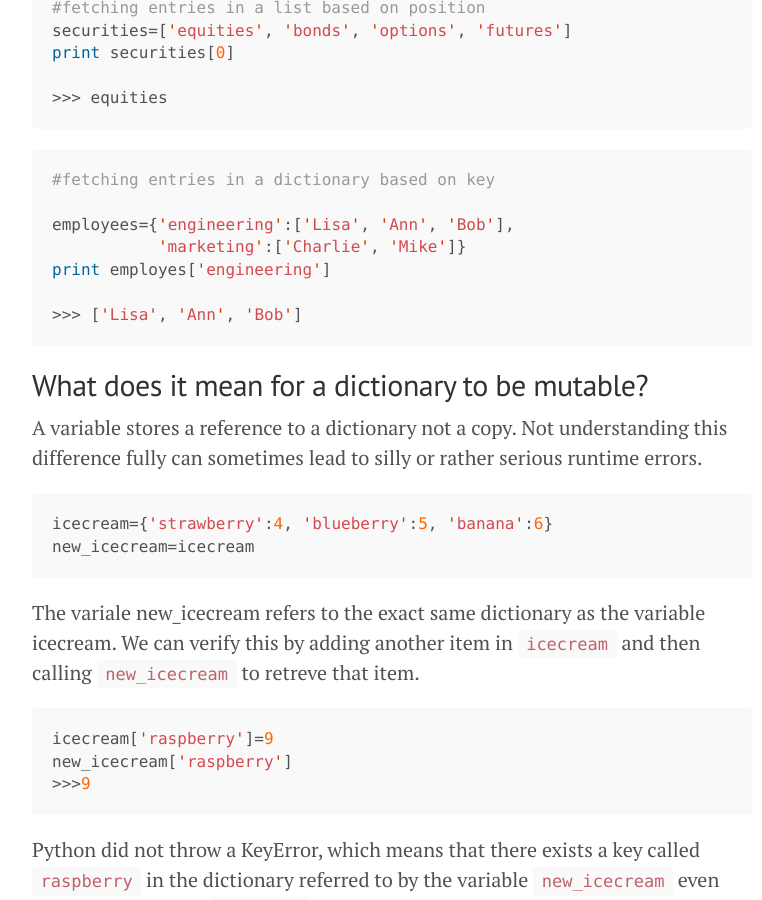
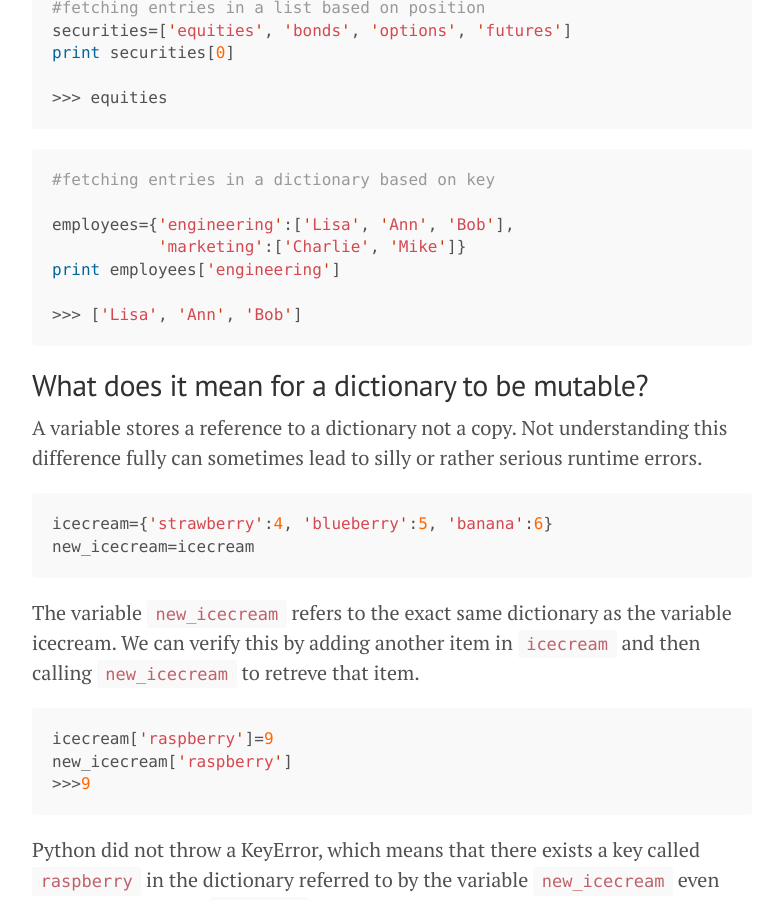
Before and after one commit to Winterflower/winterflower.github.io, a Jekyll site: the page built from _posts/2015-03-21-conversations-about-python-dicts.md, in a window 1280 px wide and 900 px high, scrolled down 420 px. Shown: the whole window, without its empty margins (248-1010 px from the left). Built offline with Jekyll 4.4.1, drawn with Linux system fonts in a browser that asks for light colours; Markdown is read by kramdown in place of the engine named in the settings.

Commit message:
Minor correction

````diff
--- a/_posts/2015-03-21-conversations-about-python-dicts.md
+++ b/_posts/2015-03-21-conversations-about-python-dicts.md
@@ -21,7 +21,7 @@
 
 employees={'engineering':['Lisa', 'Ann', 'Bob'],
 	   'marketing':['Charlie', 'Mike']}
-print employes['engineering']
+print employees['engineering']
 
 >>> ['Lisa', 'Ann', 'Bob']
 ```
@@ -37,7 +37,7 @@
 new_icecream=icecream
 ```
 
-The variale new_icecream refers to the exact same dictionary as the variable icecream.
+The variable `new_icecream` refers to the exact same dictionary as the variable icecream.
 We can verify this by adding another item in `icecream` and then calling
 `new_icecream` to retreve that item.
 
````
